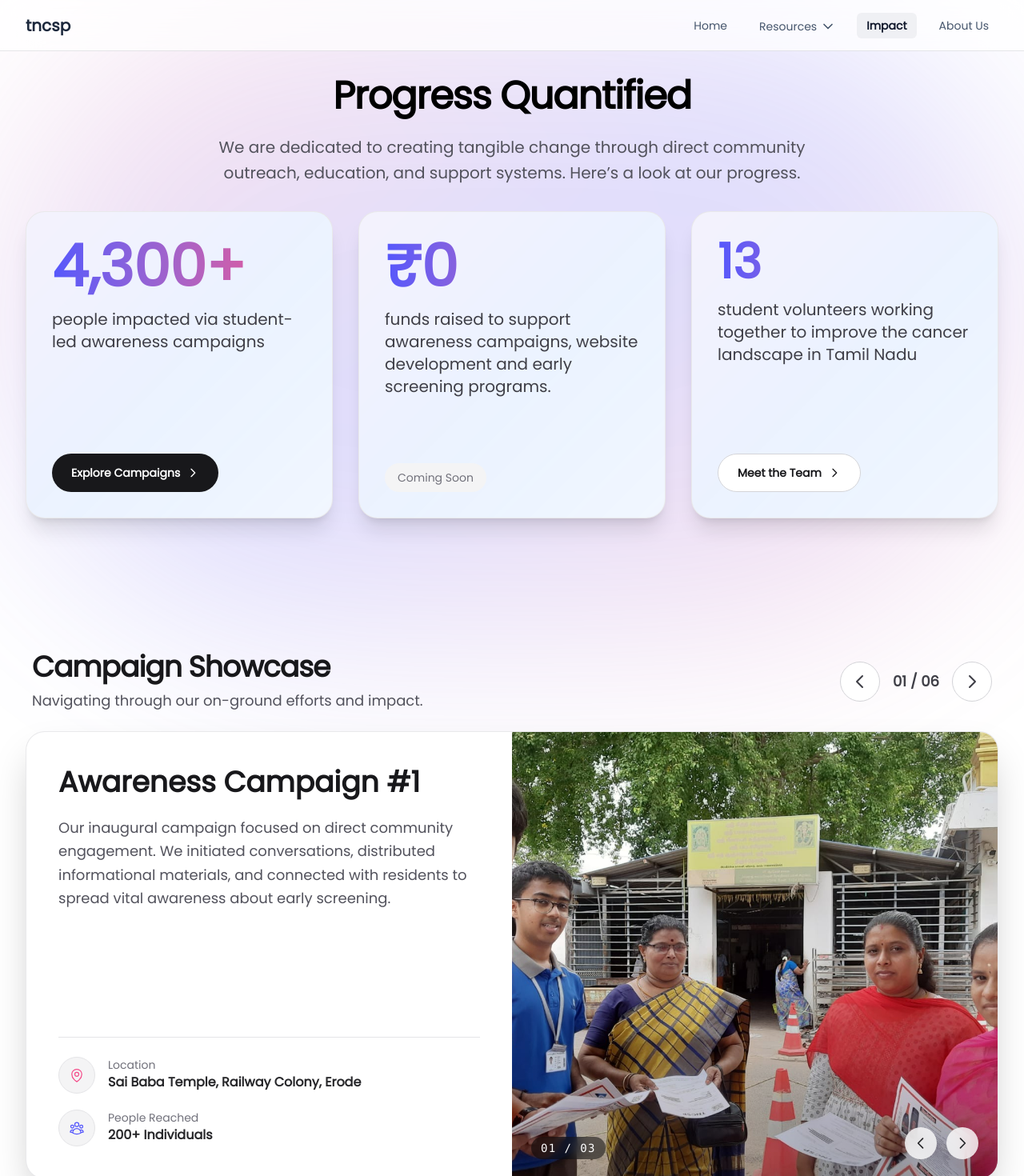
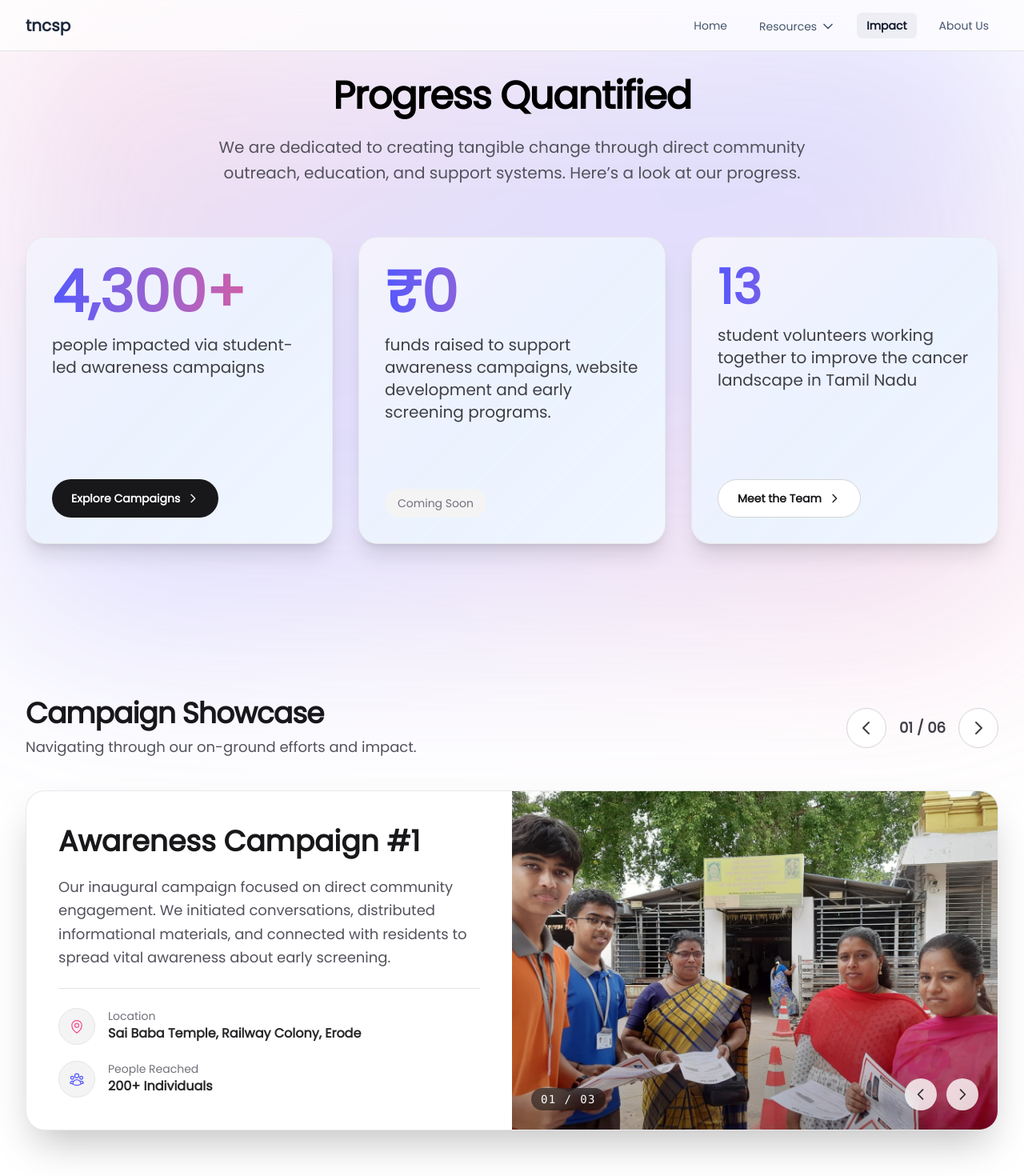
Before and after one commit to pranavilango/Tamil-Nadu-Cancer-Statistics-Project-TNCSP-, a Next.js app: page /impact in a window 1280 px wide. Shown: the top 1470 px of the page at 80% size. Built offline with nearby package versions, Linux system fonts and the light colour scheme.

Commit message:
impact page responsiveness

```diff
--- a/app/about/page.tsx
+++ b/app/about/page.tsx
@@ -55,7 +55,7 @@ const teamMembers = [
     {
         name: "Krishnaraj M Saravanan",
         role: "Head, Erode Wing",
-        bio: "An expert in visual storytelling, Priya crafts intuitive charts and maps that bring our data to life, making complex findings understandable at a glance.",
+        bio: "Coming from a doctor's household, Krishnaraj is deeply moved by the cause behind this project and hopes to bring about the much-needed awareness and impact. Deeply interested in biology and gaining real-world experience, he looks forward to using his strengths and contributing to the project to the fullest.",
         imageUrl: "/krishnaraj.png",
         linkedIn: "https://www.linkedin.com/in/krishnaraj-m-951b94213/"
     },
--- a/app/impact/page.tsx
+++ b/app/impact/page.tsx
@@ -140,12 +140,12 @@ export default function ImpactPage() {
   return (
     <div className="bg-transparent min-h-screen text-zinc-800">
       <div className="absolute inset-0 -z-1">
-        <div className="absolute w-full h-[100%] bg-gradient-to-br from-[#f44e8b] via-[#5557fc] to-[#f44e8b] opacity-20 blur-[120px] rounded-full" />
+        <div className="absolute w-full h-full bg-gradient-to-br from-[#f44e8b] via-[#5557fc] to-[#f44e8b] opacity-20 blur-[120px]" />
       </div>
 
       {/* --- HERO STATISTICS SECTION --- */}
-      <section className="py-24 sm:py-24">
-        <div className="container mx-auto px-6 lg:px-8 max-w-7xl">
+      <section className="py-20 sm:py-24">
+        <div className="container mx-auto px-4 sm:px-6 lg:px-8 max-w-7xl">
           <div className="text-center max-w-3xl mx-auto">
             <h1 className="text-4xl md:text-5xl font-bold tracking-tight text-black">
               Progress Quantified
@@ -154,9 +154,9 @@ export default function ImpactPage() {
               We are dedicated to creating tangible change through direct community outreach, education, and support systems. Here’s a look at our progress.
             </p>
           </div>
-          <div className="mt-8 grid grid-cols-1 md:grid-cols-2 lg:grid-cols-3 gap-8">
+          <div className="mt-12 lg:mt-16 grid grid-cols-1 md:grid-cols-2 lg:grid-cols-3 gap-8">
             {/* Main Stat */}
-            <div className="relative md:col-span-2 lg:col-span-1 bg-white border border-zinc-200/80 rounded-3xl shadow-xl p-8 flex flex-col justify-between overflow-hidden h-96">
+            <div className="relative md:col-span-2 lg:col-span-1 bg-white border border-zinc-200/80 rounded-3xl shadow-xl p-8 flex flex-col justify-between overflow-hidden min-h-[24rem] lg:h-96">
                 <div className="absolute w-[300%] h-[300%] -top-full -left-full bg-gradient-to-br from-pink-500/20 via-blue-500/20 to-transparent opacity-50 blur-3xl animate-pulse-slow"></div>
                 <div className="relative z-10">
                     <h2 className="text-6xl md:text-7xl font-extrabold bg-gradient-to-r from-[#5557fc] to-[#f44e8b] bg-clip-text text-transparent">
@@ -168,7 +168,7 @@ export default function ImpactPage() {
                 </div>
                 <button
                     onClick={() => document.getElementById('campaigns-section')?.scrollIntoView({ behavior: 'smooth' })}
-                    className="relative z-10 self-start mt-4 h-12 px-6 rounded-full bg-zinc-900 text-white font-semibold text-sm cursor-pointer hover:bg-zinc-800 transition-colors flex items-center group"
+                    className="relative z-10 self-start mt-6 h-12 px-6 rounded-full bg-zinc-900 text-white font-semibold text-sm cursor-pointer hover:bg-zinc-800 transition-colors flex items-center group"
                 >
                     Explore Campaigns
                     <ArrowRightIcon className="w-4 h-4 ml-2 transform group-hover:translate-x-1 transition-transform" />
@@ -176,7 +176,7 @@ export default function ImpactPage() {
             </div>
 
             {/* Secondary Stats */}
-            <div className="relative bg-white border border-zinc-200/80 rounded-3xl shadow-xl p-8 flex flex-col justify-between overflow-hidden h-96">
+            <div className="relative bg-white border border-zinc-200/80 rounded-3xl shadow-xl p-8 flex flex-col justify-between overflow-hidden min-h-[24rem] lg:h-96">
                 <div className="absolute w-[300%] h-[300%] -top-full -left-full bg-gradient-to-br from-pink-500/20 via-blue-500/20 to-transparent opacity-50 blur-3xl animate-pulse-slow"></div>
                 <div className="relative z-10">
                     <h2 className="text-6xl md:text-7xl font-extrabold bg-gradient-to-r from-[#5557fc] to-[#f44e8b] bg-clip-text text-transparent">
@@ -186,12 +186,12 @@ export default function ImpactPage() {
                         funds raised to support awareness campaigns, website development and early screening programs.
                     </p>
                 </div>
-                <div className="relative z-10 px-4 py-2 rounded-full bg-zinc-100 text-zinc-500 font-medium text-sm self-start">
+                <div className="relative z-10 mt-6 px-4 py-2 rounded-full bg-zinc-100 text-zinc-500 font-medium text-sm self-start">
                     Coming Soon
                 </div>
             </div>
 
-            <div className="relative bg-white border border-zinc-200/80 rounded-3xl shadow-xl p-8 flex flex-col justify-between overflow-hidden h-96">
+            <div className="relative bg-white border border-zinc-200/80 rounded-3xl shadow-xl p-8 flex flex-col justify-between overflow-hidden min-h-[24rem] lg:h-96">
                 <div className="absolute w-[300%] h-[300%] -top-full -left-full bg-gradient-to-br from-pink-500/20 via-blue-500/20 to-transparent opacity-50 blur-3xl animate-pulse-slow"></div>
                 <div className='relative z-10 flex flex-col justify-between h-full'>
                     <div>
@@ -202,7 +202,7 @@ export default function ImpactPage() {
                             student volunteers working together to improve the cancer landscape in Tamil Nadu
                         </p>
                     </div>
-                    <a href="/about" className="self-start h-12 px-6 rounded-full bg-white border border-zinc-300 text-zinc-900 font-semibold text-sm cursor-pointer hover:bg-zinc-100 transition-colors flex items-center group">
+                    <a href="/about" className="self-start mt-6 h-12 px-6 rounded-full bg-white border border-zinc-300 text-zinc-900 font-semibold text-sm cursor-pointer hover:bg-zinc-100 transition-colors flex items-center group">
                         Meet the Team
                         <ArrowRightIcon className="w-4 h-4 ml-2 transform group-hover:translate-x-1 transition-transform" />
                     </a>
@@ -213,10 +213,10 @@ export default function ImpactPage() {
       </section>
 
       {/* --- CAMPAIGN SHOWCASE SECTION --- */}
-      <section id="campaigns-section" className="w-full min-h-screen flex flex-col justify-center items-center py-12 px-4 sm:px-6 lg:px-8">
-        <div className="w-full max-w-7xl mx-auto">
+      <section id="campaigns-section" className="w-full flex flex-col justify-center items-center py-20 sm:py-24">
+        <div className="w-full max-w-7xl mx-auto px-4 sm:px-6 lg:px-8">
             {/* Section Header and Navigation */}
-            <div className="flex flex-col md:flex-row justify-between items-center mb-6 px-2">
+            <div className="flex flex-col md:flex-row justify-between items-center mb-8 md:mb-10">
                 <div className="text-center md:text-left">
                     <h2 className="text-3xl md:text-4xl font-bold text-zinc-900 tracking-tight">Campaign Showcase</h2>
                     <p className="mt-2 text-lg text-zinc-600">Navigating through our on-ground efforts and impact.</p>
@@ -235,10 +235,46 @@ export default function ImpactPage() {
             </div>
 
             {/* Campaign Card */}
-            <div className="relative w-full bg-white rounded-3xl shadow-2xl border border-zinc-200/80 overflow-hidden grid grid-cols-1 lg:grid-cols-2" style={{height: '70vh', maxHeight: '580px'}}>
+            <div className="relative w-full bg-white rounded-3xl shadow-2xl border border-zinc-200/80 overflow-hidden grid grid-cols-1 lg:grid-cols-2">
+                {/* Right Side: Image Carousel (Order changed for mobile-first rendering) */}
+                <div className="relative w-full h-80 lg:h-full bg-zinc-100 order-1 lg:order-2">
+                    <AnimatePresence>
+                        <motion.div
+                             key={currentImageIndex + activeCampaign.title}
+                             initial={{ opacity: 0, scale: 1.05 }}
+                             animate={{ opacity: 1, scale: 1 }}
+                             exit={{ opacity: 0 }}
+                             transition={{ duration: 0.4, ease: 'easeOut' }}
+                             className="absolute inset-0"
+                        >
+                            <Image
+                                src={activeCampaign.images[currentImageIndex]}
+                                alt={`Photo from ${activeCampaign.title}`}
+                                layout="fill"
+                                objectFit="cover"
+                            />
+                        </motion.div>
+                    </AnimatePresence>
+
+                    <div className="absolute inset-0 bg-gradient-to-t from-black/20 via-transparent to-transparent"></div>
+
+                    <div className="absolute bottom-6 right-6 flex items-center space-x-3">
+                        <button onClick={handleImagePrev} aria-label="Previous Photo" className="p-2.5 rounded-full bg-white/80 backdrop-blur-sm hover:bg-white transition-colors focus:outline-none focus-visible:ring-2 focus-visible:ring-white">
+                            <ArrowLeftIcon className="h-5 w-5 text-zinc-800" />
+                        </button>
+                        <button onClick={handleImageNext} aria-label="Next Photo" className="p-2.5 rounded-full bg-white/80 backdrop-blur-sm hover:bg-white transition-colors focus:outline-none focus-visible:ring-2 focus-visible:ring-white">
+                            <ArrowRightIcon className="h-5 w-5 text-zinc-800" />
+                        </button>
+                    </div>
+
+                    <div className="absolute bottom-6 left-6 px-3 py-1 rounded-full bg-black/50 backdrop-blur-sm text-white text-sm font-mono tracking-widest">
+                        {String(currentImageIndex + 1).padStart(2, '0')} / {String(activeCampaign.images.length).padStart(2, '0')}
+                    </div>
+                </div>
+
                 {/* Left Side: Content */}
-                <div className="flex flex-col p-8 sm:p-10">
-                    <div className="flex-grow overflow-y-auto pr-4 -mr-4">
+                <div className="flex flex-col p-6 sm:p-8 lg:p-10 order-2 lg:order-1 min-h-[50vh] lg:min-h-0">
+                    <div className="flex-grow">
                         <AnimatePresence mode="wait">
                             <motion.h3
                                 key={activeCampaign.title}
@@ -286,42 +322,6 @@ export default function ImpactPage() {
                         </div>
                     </div>
                 </div>
-
-                {/* Right Side: Image Carousel */}
-                <div className="relative w-full h-full bg-zinc-100">
-                    <AnimatePresence>
-                        <motion.div
-                             key={currentImageIndex + activeCampaign.title}
-                             initial={{ opacity: 0, scale: 1.05 }}
-                             animate={{ opacity: 1, scale: 1 }}
-                             exit={{ opacity: 0 }}
-                             transition={{ duration: 0.4, ease: 'easeOut' }}
-                             className="absolute inset-0"
-                        >
-                            <Image
-                                src={activeCampaign.images[currentImageIndex]}
-                                alt={`Photo from ${activeCampaign.title}`}
-                                layout="fill"
-                                objectFit="cover"
-                            />
-                        </motion.div>
-                    </AnimatePresence>
-
-                    <div className="absolute inset-0 bg-gradient-to-t from-black/20 via-transparent to-transparent"></div>
-
-                    <div className="absolute bottom-6 right-6 flex items-center space-x-3">
-                        <button onClick={handleImagePrev} aria-label="Previous Photo" className="p-2.5 rounded-full bg-white/80 backdrop-blur-sm hover:bg-white transition-colors focus:outline-none focus-visible:ring-2 focus-visible:ring-white">
-                            <ArrowLeftIcon className="h-5 w-5 text-zinc-800" />
-                        </button>
-                        <button onClick={handleImageNext} aria-label="Next Photo" className="p-2.5 rounded-full bg-white/80 backdrop-blur-sm hover:bg-white transition-colors focus:outline-none focus-visible:ring-2 focus-visible:ring-white">
-                            <ArrowRightIcon className="h-5 w-5 text-zinc-800" />
-                        </button>
-                    </div>
-
-                    <div className="absolute bottom-6 left-6 px-3 py-1 rounded-full bg-black/50 backdrop-blur-sm text-white text-sm font-mono tracking-widest">
-                        {String(currentImageIndex + 1).padStart(2, '0')} / {String(activeCampaign.images.length).padStart(2, '0')}
-                    </div>
-                </div>
             </div>
         </div>
       </section>
--- a/package.json
+++ b/package.json
@@ -11,6 +11,7 @@
   },
   "dependencies": {
     "@headlessui/react": "^2.2.4",
+    "@heroicons/react": "^2.2.0",
     "@vis.gl/react-google-maps": "^1.5.4",
     "class-variance-authority": "^0.7.1",
     "clsx": "^2.1.1",
```
Also changed, not shown: 1 other file (tests, documents, lock files or other folders).
